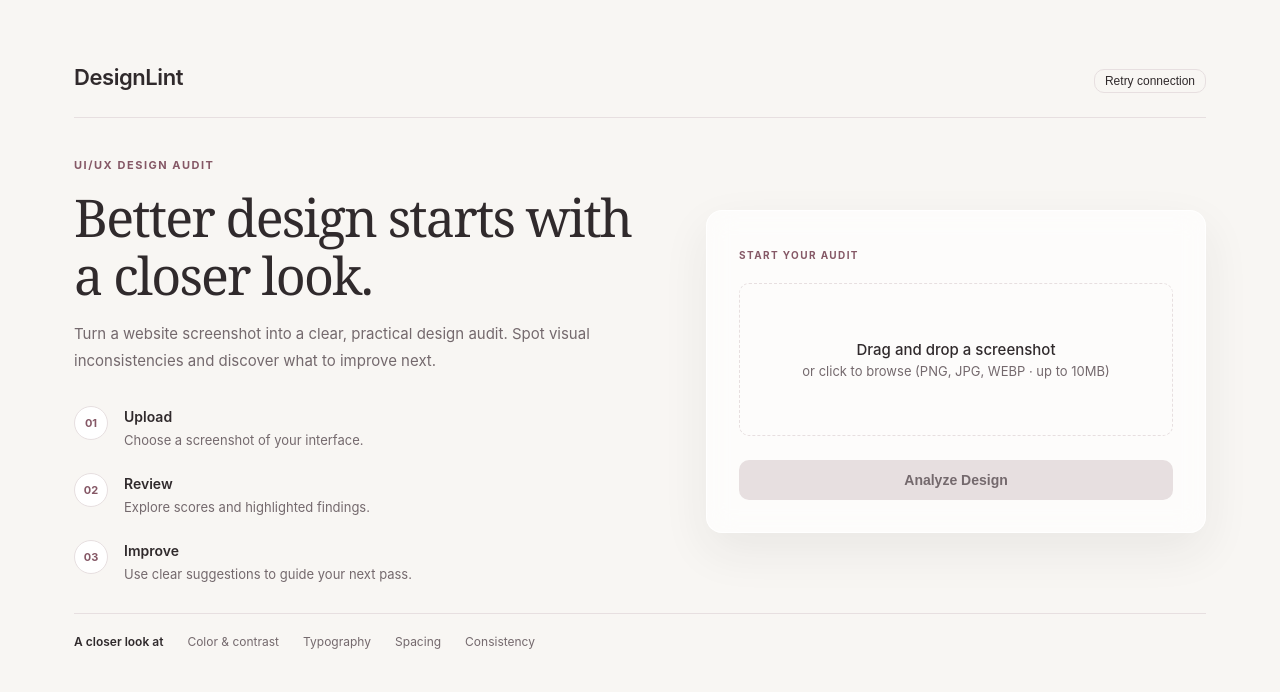
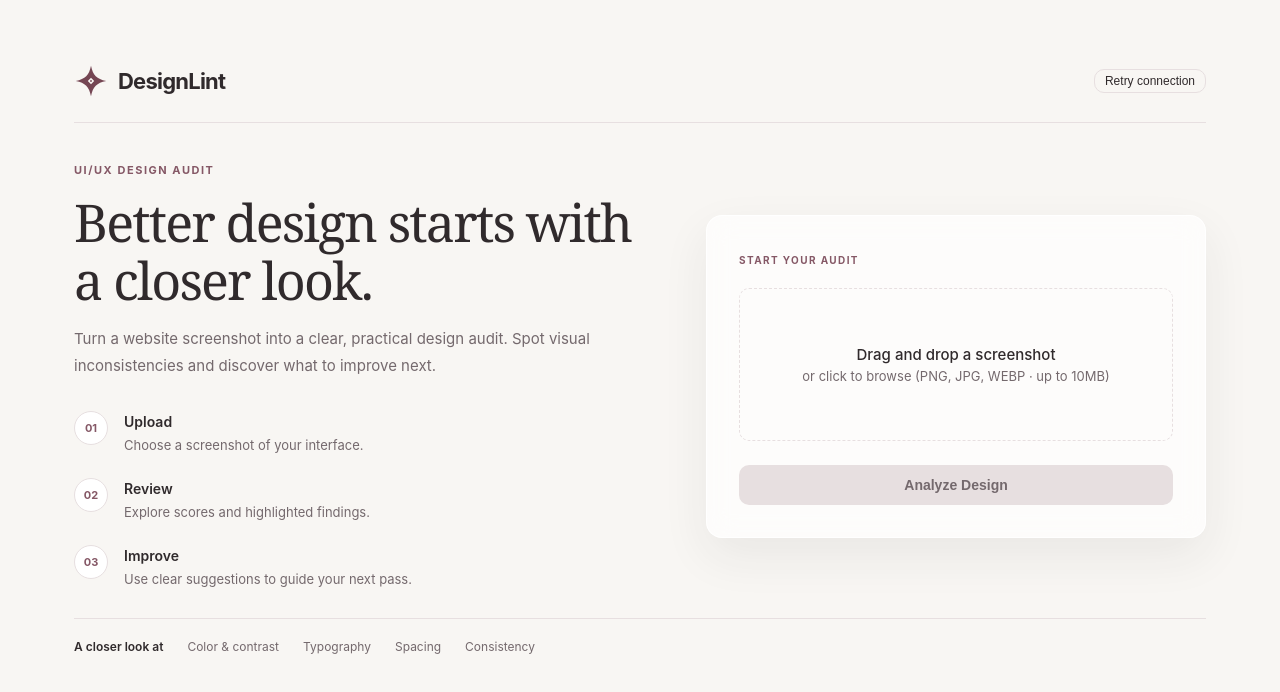
Before and after one commit to falguniiiii/DesignLint, a React (Vite) app in the folder frontend/: page / in a window 1280 px wide. Shown: the top 692 px of the page. Built offline with nearby package versions, Linux system fonts and the light colour scheme; no server answers.

Commit message:
Added DesignLint brand logo to landing page

```diff
--- a/frontend/src/pages/AnalyzerPage.jsx
+++ b/frontend/src/pages/AnalyzerPage.jsx
@@ -96,7 +96,11 @@ export default function AnalyzerPage() {
       className={`analyzer-page ${showResults ? "analyzer-page--results" : ""}`}
     >
       <header className="analyzer-page__header">
-        <h1>DesignLint</h1>
+        <h1 className="analyzer-page__brand">
+          <img src="/brand/designlint-mark.svg" alt="" aria-hidden="true" />
+          <span>DesignLint</span>
+        </h1>
+
         {backendStatus === "offline" && (
           <button
             type="button"
--- a/frontend/src/styles/layout.css
+++ b/frontend/src/styles/layout.css
@@ -18,19 +18,29 @@ body {
 
 .analyzer-page__header {
   display: flex;
-  align-items: baseline;
+  align-items: center;
   justify-content: space-between;
   margin-bottom: 40px;
   border-bottom: 1px solid var(--color-border);
   padding-bottom: 24px;
 }
 
-.analyzer-page__header h1 {
-  font-size: 22px;
-  font-weight: 600;
-  letter-spacing: -0.02em;
+.analyzer-page__brand {
+  display: flex;
+  align-items: center;
+  gap: 10px;
   margin: 0;
   color: var(--color-text);
+  font-size: 22px;
+  font-weight: 650;
+  letter-spacing: -0.035em;
+}
+
+.analyzer-page__brand img {
+  display: block;
+  width: 34px;
+  height: 34px;
+  flex-shrink: 0;
 }
 
 /* Hero section: Porcelain & Burgundy */
```
Also changed, not shown: frontend/public/brand/designlint-mark.svg (added).
